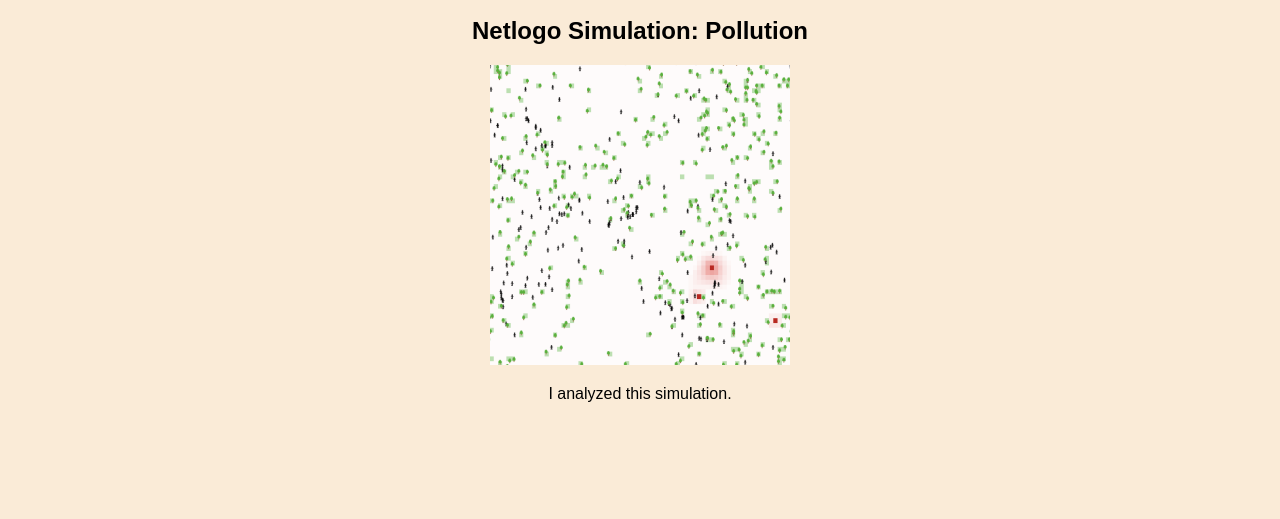
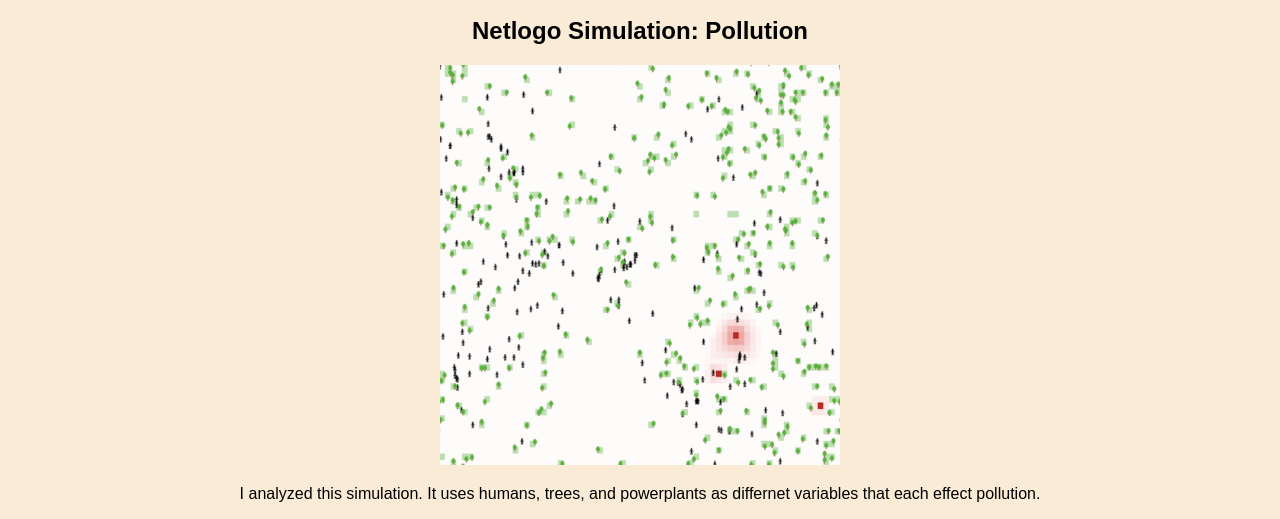
Before and after one commit to chloeknight11/chloeknight11.github.io, a plain HTML site: page portfolio.html in a window 1280 px wide. Shown: the part 2446-2965 px from the top of the page. Before the commit the page ends 2865 px from the top, so only its background shows below. Drawn offline with Linux system fonts and the light colour scheme.

Commit message:
Update portfolio.html

```diff
--- a/portfolio.html
+++ b/portfolio.html
@@ -42,8 +42,8 @@
 		<img src= "Images/DataChart.png" height="200" width="200">
 	    		<p>Based on the data, the rover was in a marsh land biome. The planet had smooth, stable winds and low ambient light. Between marsh lands and an inland forest, it was decided the planet must be a marsh land biome based on the noise levels.</p>
 	<h2>Netlogo Simulation: Pollution</h2>
-		<img src= "Images/Pollution.png" height="300" width="300">
-	    		<p>I analyzed this simulation.</p>
+		<img src= "Images/Pollution.png" height="400" width="400">
+	    		<p>I analyzed this simulation. It uses humans, trees, and powerplants as differnet variables that each effect pollution.</p>
     </center>
 	  </body>
 	</html>
```
